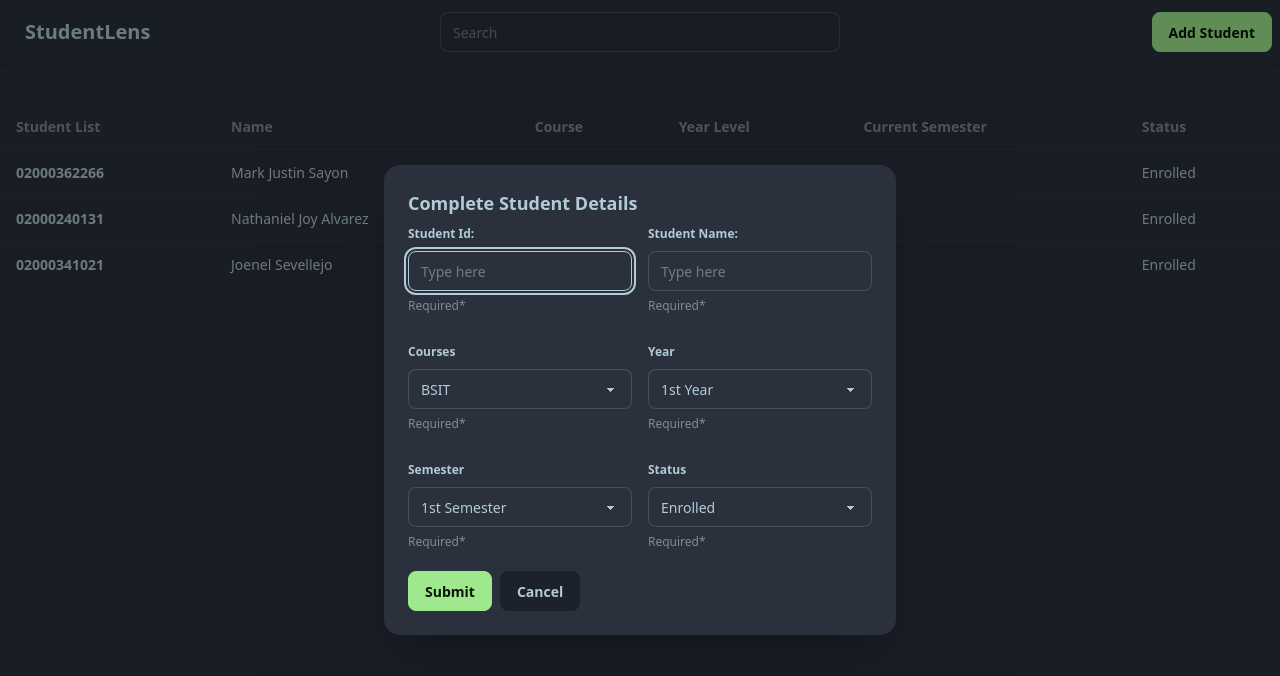
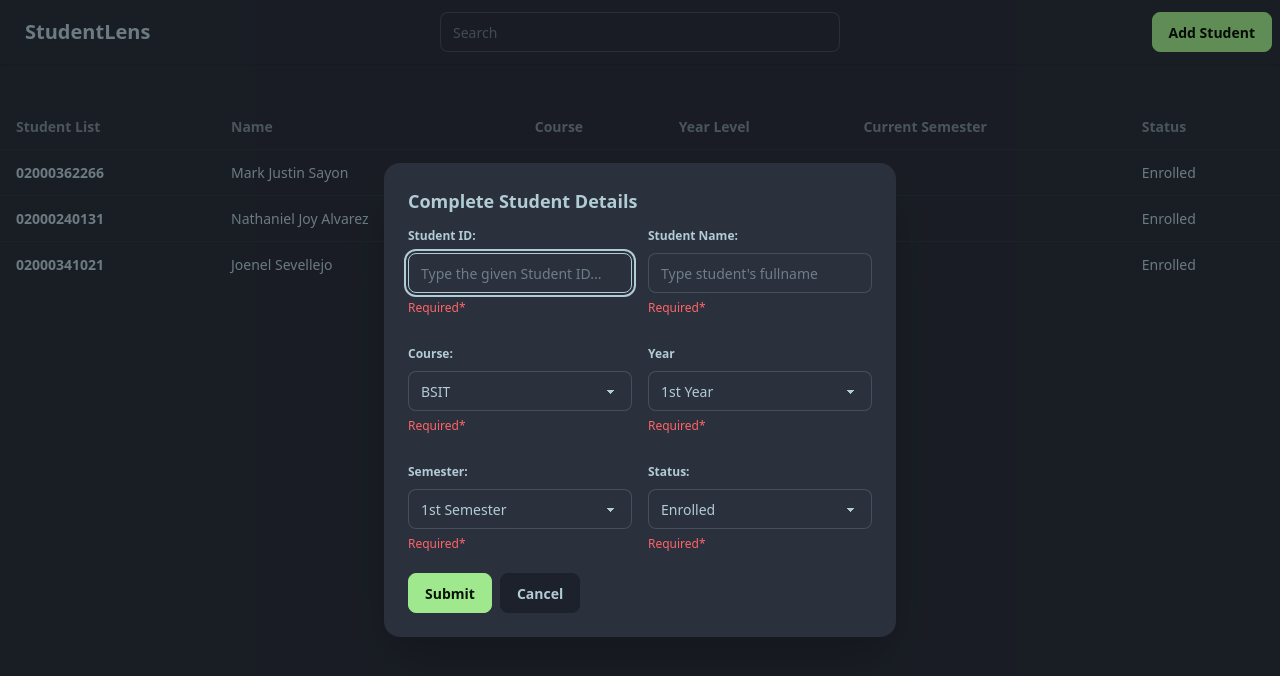
Before and after one commit to M-Juss/StudentLens, a React (Vite) app in the folder frontend/: page / in a window 1280 px wide. Both pictures are taken after a click on the button "Add Student". Shown: the top 676 px of the page. Built offline with nearby package versions, Linux system fonts and the light colour scheme.

Commit message:
Make inputs and select a component

```diff
--- /dev/null
+++ b/frontend/src/components/Input.jsx
@@ -0,0 +1,13 @@
+import React from 'react'
+
+const Input = ({label, name, type, placeholder, required = false}) => {
+  return (
+    <fieldset className="fieldset">
+        <legend className="fieldset-legend">{label}</legend>
+        <input type={type} name={name} className="input" placeholder={placeholder} />
+        {required && <span className='tex-sm font-medium text-red-400'>Required*</span>}
+    </fieldset>
+  )
+}
+
+export default Input
--- a/frontend/src/components/NavBar.jsx
+++ b/frontend/src/components/NavBar.jsx
@@ -1,4 +1,6 @@
 import React from 'react'
+import Input from './Input';
+import Select from './Select';
 
 const NavBar = () => {
 
@@ -25,58 +27,54 @@ const NavBar = () => {
             <button className="btn btn-primary" onClick={()=>document.getElementById('my_modal_5').showModal()}>Add Student</button>
             <dialog id="my_modal_5" className="modal modal-bottom sm:modal-middle ">
                 <div className="modal-box">
-                    <h3 className="font-bold text-lg">Complete Student Details</h3>
+                    <h3 className="font-bold text-lg pb-1">Complete Student Details</h3>
                     <div className='grid grid-cols-1 md:grid-cols-2 gap-4'>
-                        <fieldset className="fieldset">
-                            <legend className="fieldset-legend">Student Id:</legend>
-                            <input type="text" className="input " placeholder="Type here" />
-                            <p className="label">Required*</p>
-                        </fieldset>
 
-                        <fieldset className="fieldset">
-                            <legend className="fieldset-legend">Student Name:</legend>
-                            <input type="text" className="input" placeholder="Type here" />
-                            <p className="label">Required*</p>
-                        </fieldset>
+                        <Input
+                            label={"Student ID:"}
+                            name={"id"}
+                            type={"text"}
+                            placeholder={"Type the given Student ID..."}
+                            required={true}
+                        />
 
-                        <fieldset className="fieldset">
-                            <legend className="fieldset-legend">Courses</legend>
-                            <select defaultValue="Pick a browser" className="select">
-                                {courses.map((course, id) => {
-                                    return(
-                                        <option key={id}>{course}</option>
-                                    )
-                                })}
-                            </select>
-                            <span className="label">Required*</span>
-                        </fieldset>
 
-                        <fieldset className="fieldset">
-                            <legend className="fieldset-legend">Year</legend>
-                            <select className="select">
-                            {years.map(year => (
-                                <option key={year}>{year}</option>
-                            ))}
-                            </select>
-                            <span className="label">Required*</span>
-                        </fieldset>
-                        <fieldset className="fieldset">
-                            <legend className="fieldset-legend">Semester</legend>
-                            <select defaultValue="1st Semester" className="select">
-                                <option>1st Semester</option>
-                                <option>2nd Semester</option>
-                            </select>
-                            <span className="label">Required*</span>
-                        </fieldset>
-                        <fieldset className="fieldset">
-                            <legend className="fieldset-legend">Status</legend>
-                            <select className="select select-bordered w-full max-w-xs">
-                                {statuses.map(status => (
-                                    <option key={status}>{status}</option>
-                                ))}
-                            </select>
-                            <span className="label">Required*</span>
-                        </fieldset>
+                        <Input
+                            label={"Student Name:"}
+                            name={"name"}
+                            type={"text"}
+                            placeholder={"Type student's fullname"}
+                            required={true}
+                        />
+
+                        <Select
+                            label={"Course:"}
+                            name={"course"}
+                            arrays={courses}
+                            required={true}
+                        />
+
+                        <Select
+                            label={"Year"}
+                            name={"year"}
+                            arrays={years}
+                            required={true}
+                        />
+
+                        <Select
+                            label={"Semester:"}
+                            name={"semester"}
+                            arrays={semesters}
+                            required={true}
+                        />
+
+                        <Select
+                            label={"Status:"}
+                            name={"status"}
+                            arrays={statuses}
+                            required={true}
+                        />
+
                         <form method="dialog ">
                             <button className="btn btn-primary  mr-1">Submit</button>
                             <button className="btn btn-neutral ml-1">Cancel</button>
--- /dev/null
+++ b/frontend/src/components/Select.jsx
@@ -0,0 +1,21 @@
+import React from 'react'
+
+const Select = ({label, name, arrays, required = false}) => {
+  return (
+    <div>
+        <fieldset className="fieldset">
+            <legend className="fieldset-legend">{label}</legend>
+            <select name={name}  className="select">
+                {arrays.map((array, index) => {
+                    return(
+                        <option key={index}>{array}</option>
+                    )
+                })}
+            </select>
+            {required && <span className='tex-sm font-medium text-red-400'>Required*</span>}
+        </fieldset>
+    </div>
+  )
+}
+
+export default Select
```
